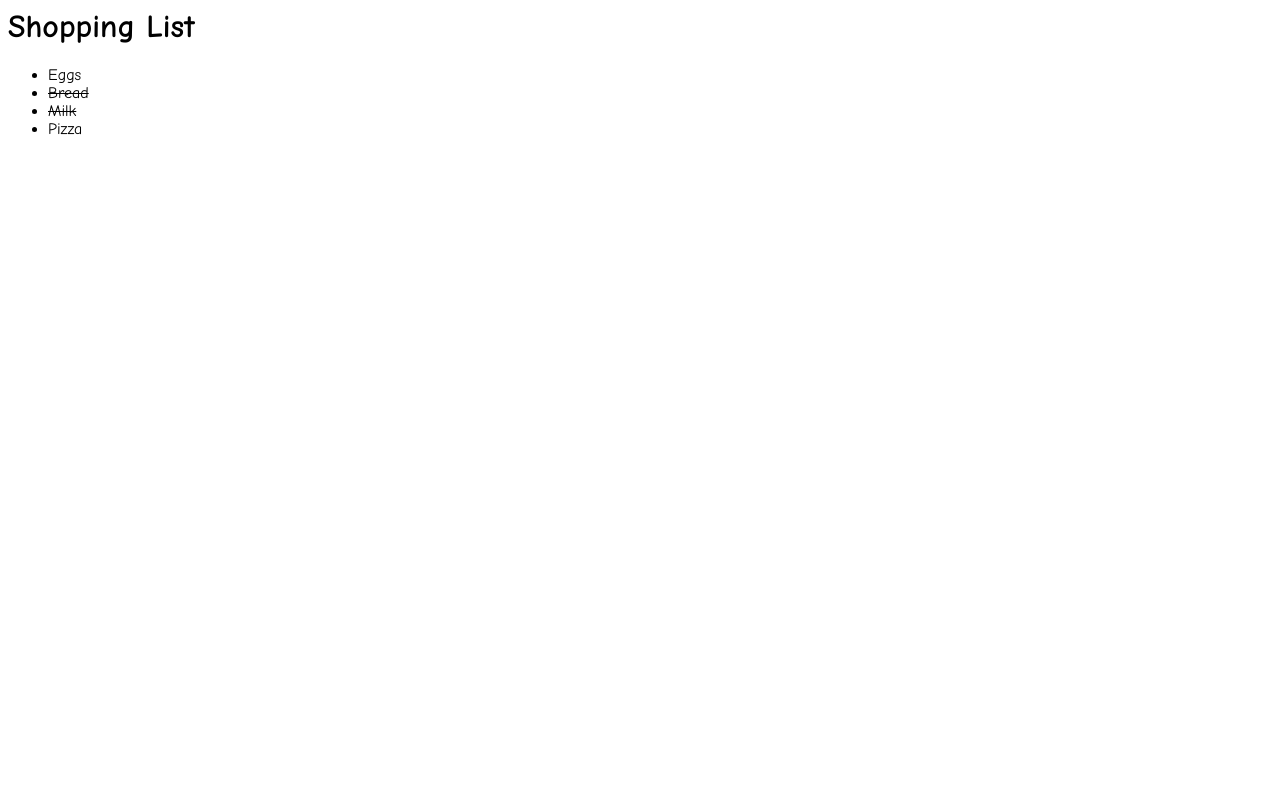
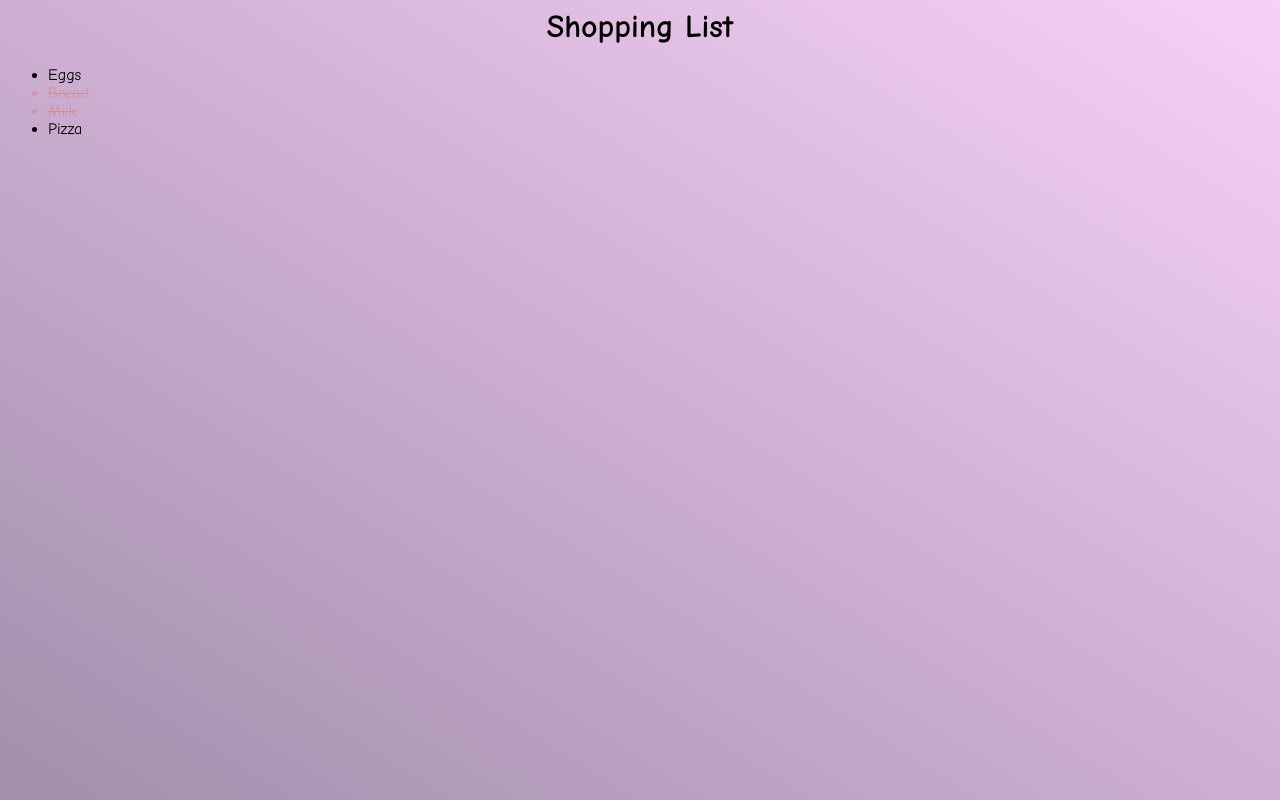
Before and after one commit to michaelkillingbeck/ShoppingList, a plain HTML site: page ShoppingList/index.html in a window 1280 px wide. Drawn offline with Linux system fonts and the light colour scheme.

Commit message:
basic styling changes

```diff
--- a/ShoppingList/styles.css
+++ b/ShoppingList/styles.css
@@ -1,7 +1,15 @@
 body {
     font-family: 'Comic Sans MS', cursive, sans-serif;
+    background-image: linear-gradient(to bottom left,
+        rgba(218, 25, 215, 0.2) ,
+        rgba(50, 4, 70, 0.45));
+}
+
+h1 {
+    text-align: center;
 }
 
 .bought {
+    color: rgba(229, 76, 45, 0.25);
     text-decoration: line-through;
 }
```
